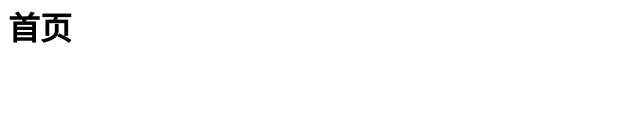
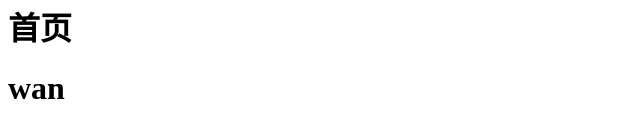
Before and after one commit to zqxtyl/tast, a plain HTML site: page index.html in a window 1280 px wide. Shown: the part 221-358 px from the top of the page, without its empty margins (0-640 px from the left). Drawn offline with Linux system fonts and the light colour scheme.

Commit message:
修改了wan

```diff
--- a/index.html
+++ b/index.html
@@ -11,5 +11,6 @@
     <h1>首页</h1>
     <h1>首页</h1>
     <h1>首页</h1>
+    <h1>wan</h1>
   </body>
 </html>
```
